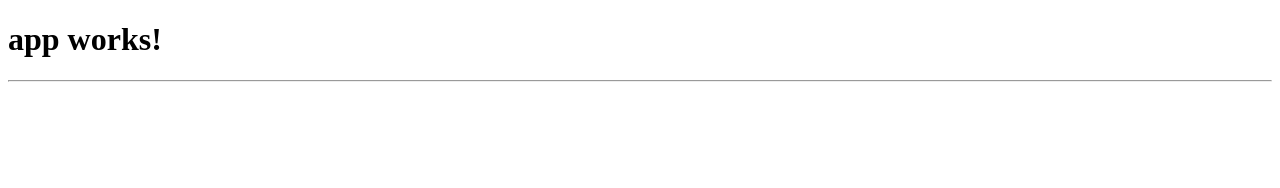
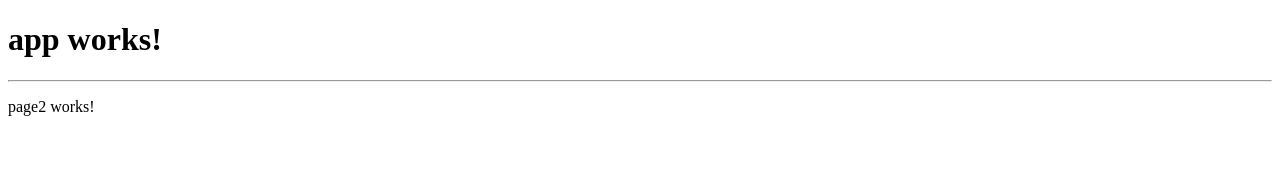
Before and after one commit to samuel2749/ng2-advanced, an Angular app: page /page2 in a window 1280 px wide. Before the commit this address led to /. Shown: the top 188 px of the page. Built offline with nearby package versions, Linux system fonts and the light colour scheme.

Commit message:
實作第一層路由的 Page2Component 顯示 ( 在瀏覽器網址列手動切換路由 )

```diff
--- a/src/app/app.module.ts
+++ b/src/app/app.module.ts
@@ -6,11 +6,13 @@
 
 import { AppComponent } from './app.component';
 import { LayoutComponent } from './layout/layout.component';
+import { Page2Component } from './page2/page2.component';
 
 @NgModule({
   declarations: [
     AppComponent,
-    LayoutComponent
+    LayoutComponent,
+    Page2Component
   ],
   imports: [
     BrowserModule,
--- /dev/null
+++ b/src/app/page2/page2.component.html
@@ -0,0 +1,3 @@
+<p>
+  page2 works!
+</p>
--- /dev/null
+++ b/src/app/page2/page2.component.ts
@@ -0,0 +1,15 @@
+import { Component, OnInit } from '@angular/core';
+
+@Component({
+  selector: 'app-page2',
+  templateUrl: './page2.component.html',
+  styleUrls: ['./page2.component.css']
+})
+export class Page2Component implements OnInit {
+
+  constructor() { }
+
+  ngOnInit() {
+  }
+
+}
```
Also changed, not shown: src/app/app-routing.module.ts (+4 -6 lines), src/app/page2/page2.component.css (added).
